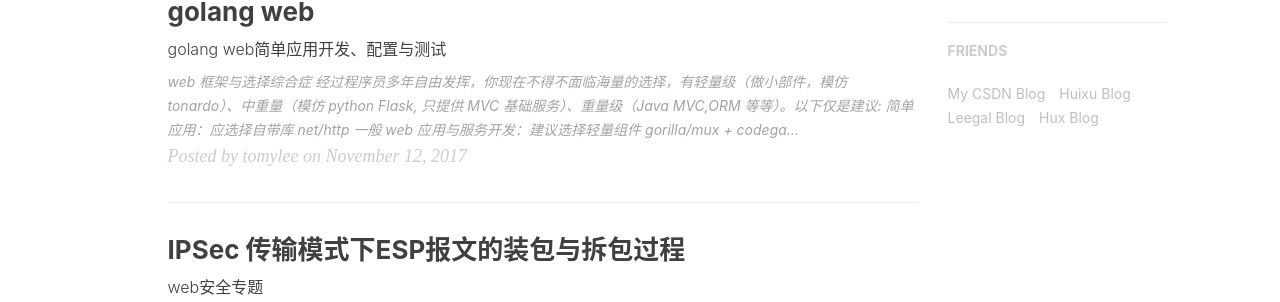
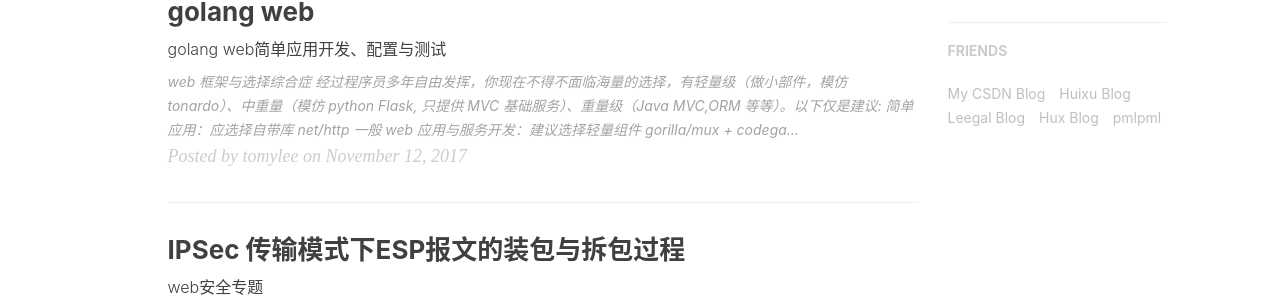
Before and after one commit to Tomy-Lee/Tomy-Lee.github.io, a Jekyll site: the page built from index.html, in a window 1280 px wide and 900 px high, scrolled down 1058 px. Shown: the part 151-453 px from the top of the window. Built offline with Jekyll 4.4.1, drawn with Linux system fonts in a browser that asks for light colours; nearby versions of some CDN libraries; the list of posts is cut into pages by our own code; comment, search, counter and statistics services are not loaded.

Commit message:
Update _config.yml

```diff
--- a/_config.yml
+++ b/_config.yml
@@ -62,8 +62,6 @@ gitment-client-secret: 0f99682605bd295411c894f4a8a42314d9de9d9d
 ba_track_id: 6858702ae375439b53fbacfb58361115
 
 
-
-
 # Sidebar settings
 sidebar: true                           # whether or not using Sidebar.
 sidebar-about-description: "不甘堕落，不思进取<br><br>我 回头再望某年<br>像失色照片 乍现眼前<br>这个茫然困惑少年<br>愿一生以歌<br>投入每天永不变"
@@ -91,6 +89,9 @@ friends: [
     },{
         title: "Hux Blog",
         href: "https://huangxuan.me/"
+    },{
+        title: "pmlpml",
+        href: "http://blog.csdn.net/pmlpml"
     }
 ]
 
```
